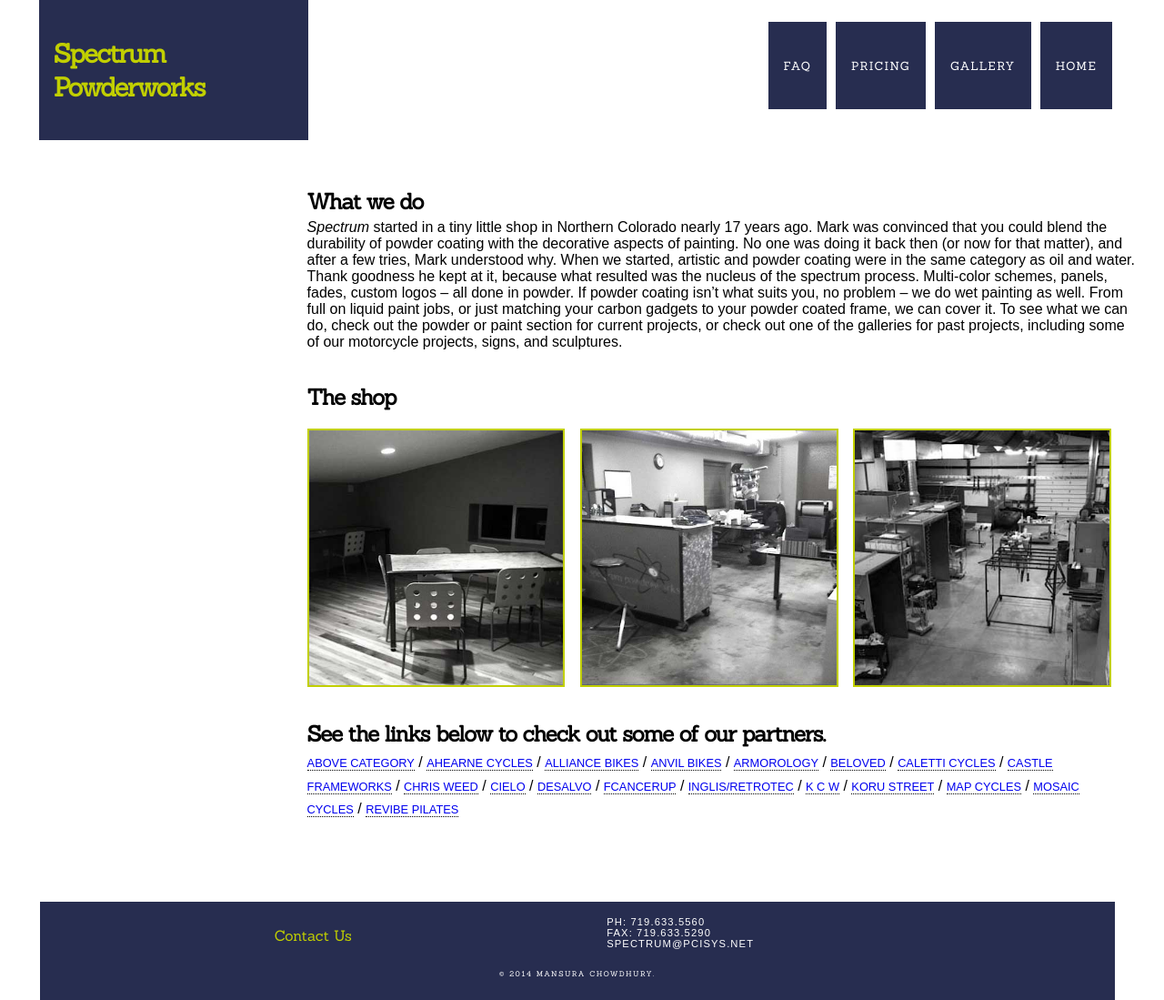
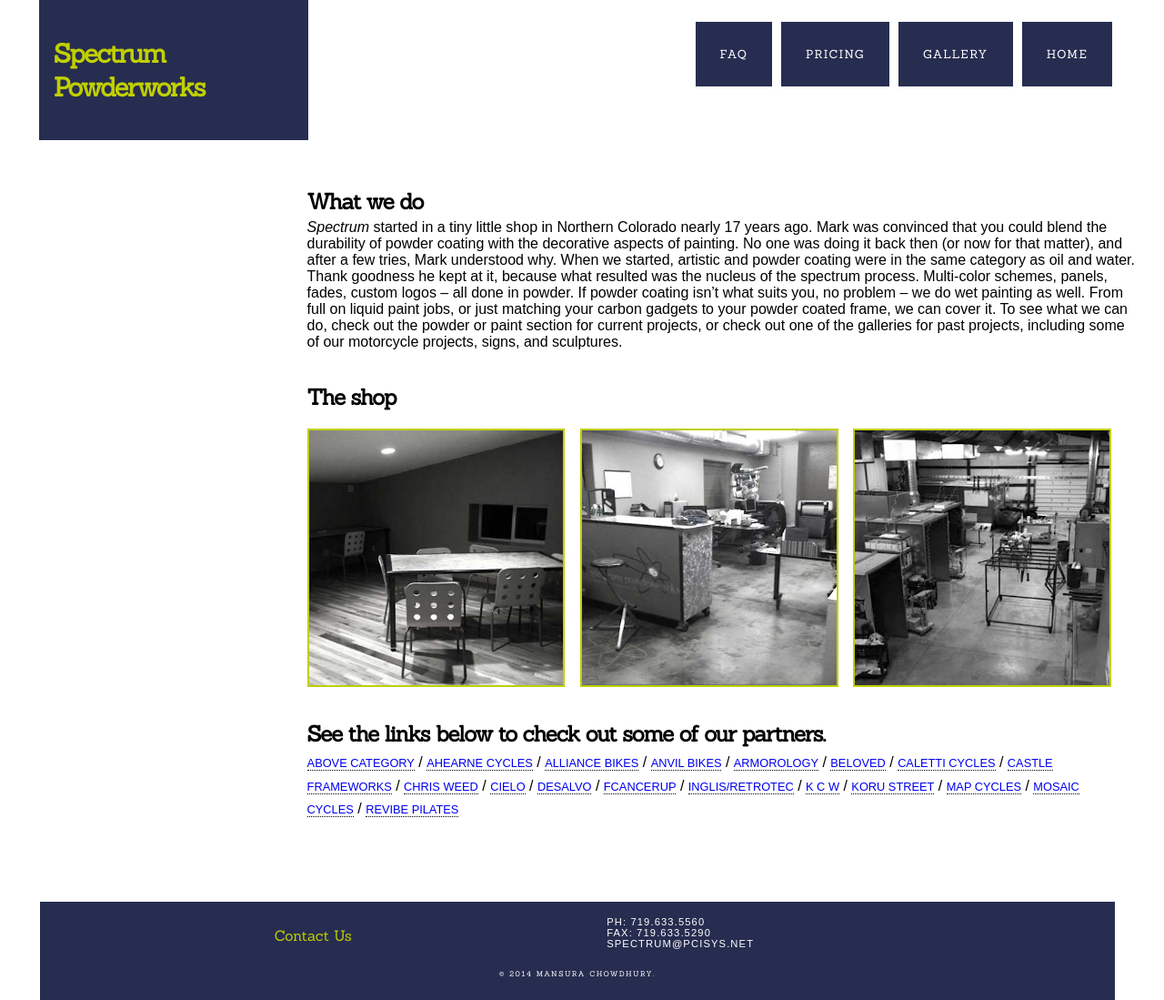
Before and after one commit to emdsgn/spectrum-powderworks, a Jekyll site: the page built from index.html, in a window 1280 px wide. Shown: the whole page at 91% size. Built offline with Jekyll 4.4.1, drawn with Linux system fonts in a browser that asks for light colours; nearby versions of some CDN libraries; Markdown is read by kramdown in place of the engine named in the settings.

Commit message:
Fixed nav

```diff
--- a/_includes/css/nav.css
+++ b/_includes/css/nav.css
@@ -162,8 +162,7 @@
    float: left;
   }
 
-  .nav[data-state="closed"],
-  .nav li {
+  .nav[data-state="closed"] {
     padding: 1.75em 0 1.75em 0;
     float: right;
   }
@@ -172,6 +171,7 @@
     width: 25%;
     text-align: center;
     font-size: 0.8em;
+    display: inline-block;
   }
 
   .nav {
```
